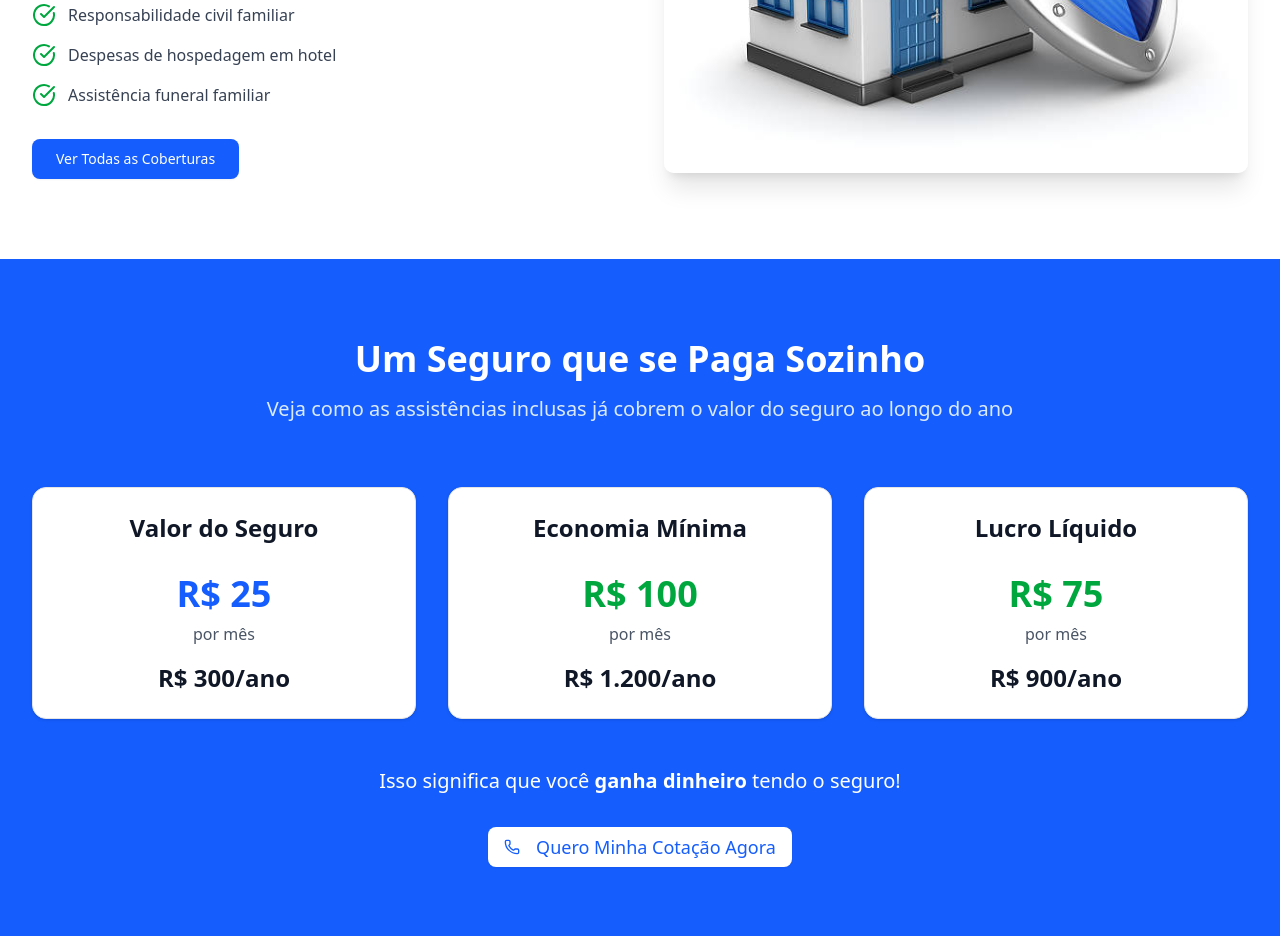
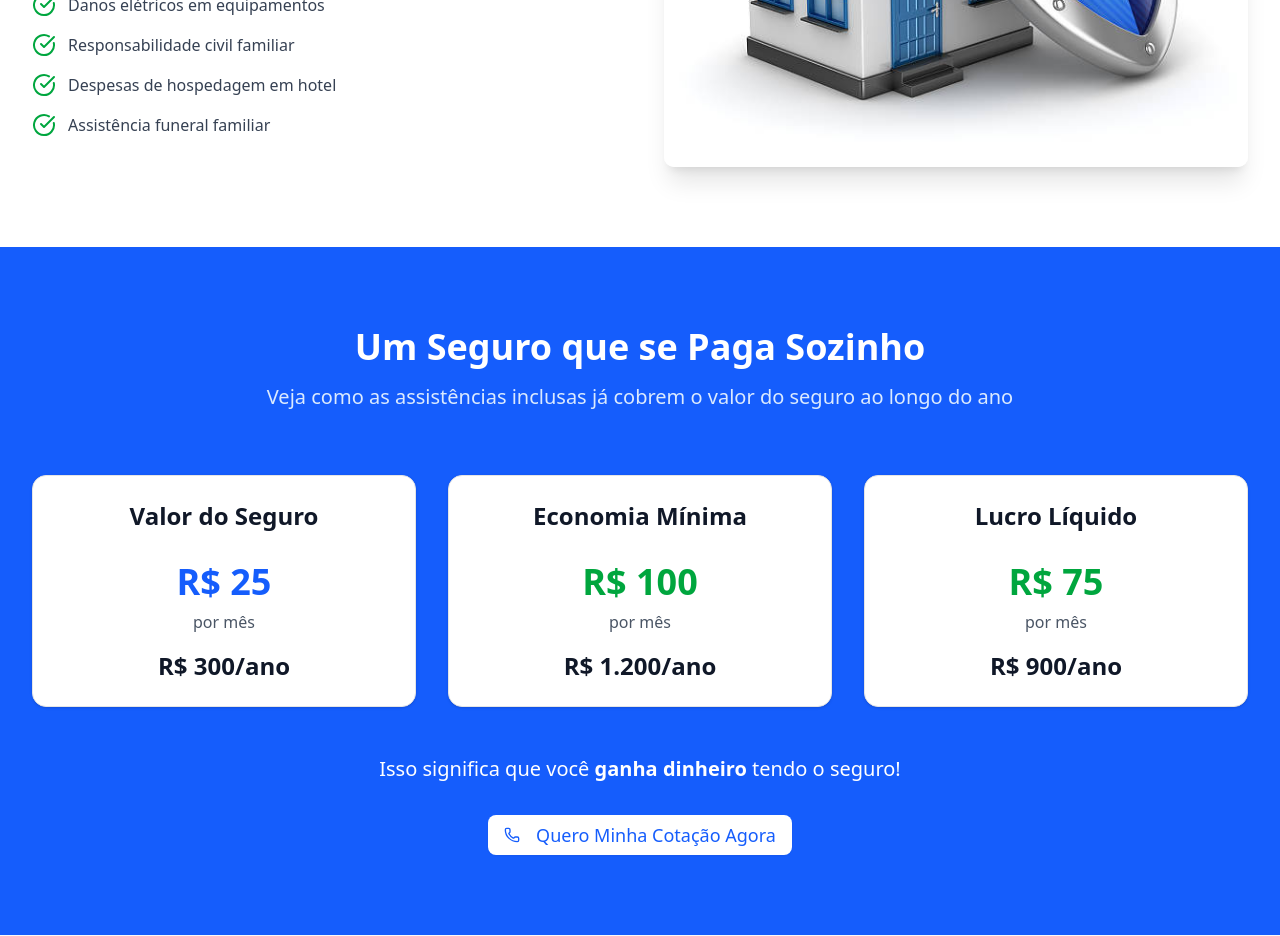
Before and after one commit to felgss/vp3, a React (Vite) app: page / in a window 1280 px wide. Shown: the part 2360-3296 px from the top of the page. Built offline with nearby package versions, Linux system fonts and the light colour scheme.

Commit message:
Remove Ver Todas as Coberturas button from benefits section

```diff
--- a/src/App.jsx
+++ b/src/App.jsx
@@ -203,9 +203,7 @@ function App() {
                 ))}
               </div>
 
-              <Button size="lg" className="mt-8 bg-blue-600 hover:bg-blue-700 text-white">
-                Ver Todas as Coberturas
-              </Button>
+
             </div>
 
             <div className="relative">
```
